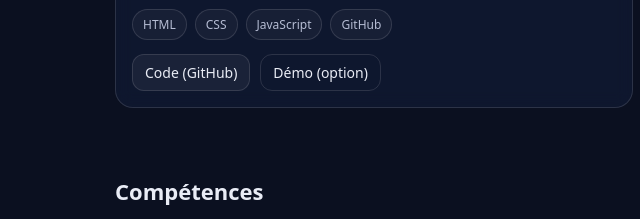
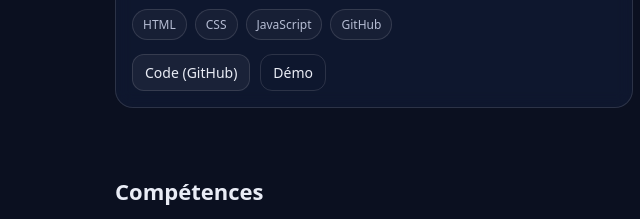
Before and after one commit to segmami/segmami.github.io, a plain HTML site: page index.html in a window 1280 px wide. Shown: the part 476-695 px from the top of the page, 0-640 px from the left. Drawn offline with Linux system fonts and the light colour scheme.

Commit message:
Update demo link in index.html

```diff
--- a/index.html
+++ b/index.html
@@ -52,8 +52,8 @@
             <a class="btn small" href="https://github.com/segmami/biblio-manager-pro" target="_blank" rel="noreferrer">
               Code (GitHub)
             </a>
-            <a class="btn small ghost" href="#" target="_blank" rel="noreferrer">
-              Démo (option)
+            <a class="btn small ghost" href="https://segmami.github.io/biblio-manager-pro/" target="_blank" rel="noreferrer">
+              Démo
             </a>
           </div>
         </article>
```
